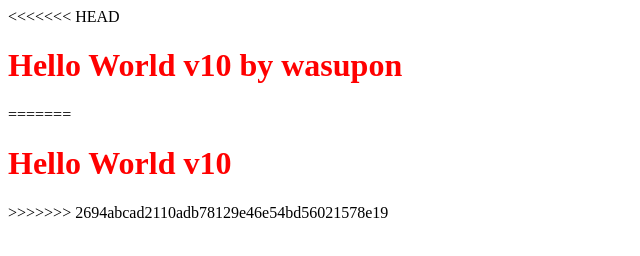
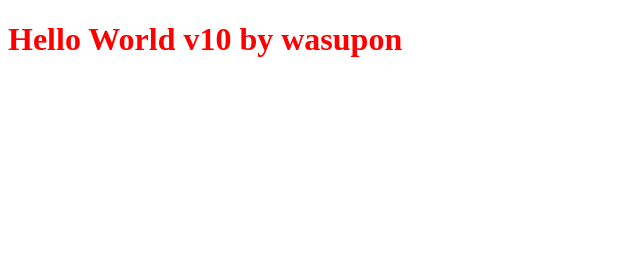
Before and after one commit to Heisenberg2004/learn-git, a plain HTML site: page index.html in a window 1280 px wide. Shown: the whole page, without its empty margins (0-640 px from the left). Drawn offline with Linux system fonts and the light colour scheme.

Commit message:
v10bywasupon

```diff
--- a/index.html
+++ b/index.html
@@ -7,10 +7,6 @@
     <title>Document</title>
   </head>
   <body>
-<<<<<<< HEAD
     <h1 class="title">Hello World v10 by wasupon</h1>
-=======
-    <h1 class="title">Hello World v10</h1>
->>>>>>> 2694abcad2110adb78129e46e54bd56021578e19
   </body>
 </html>
```
